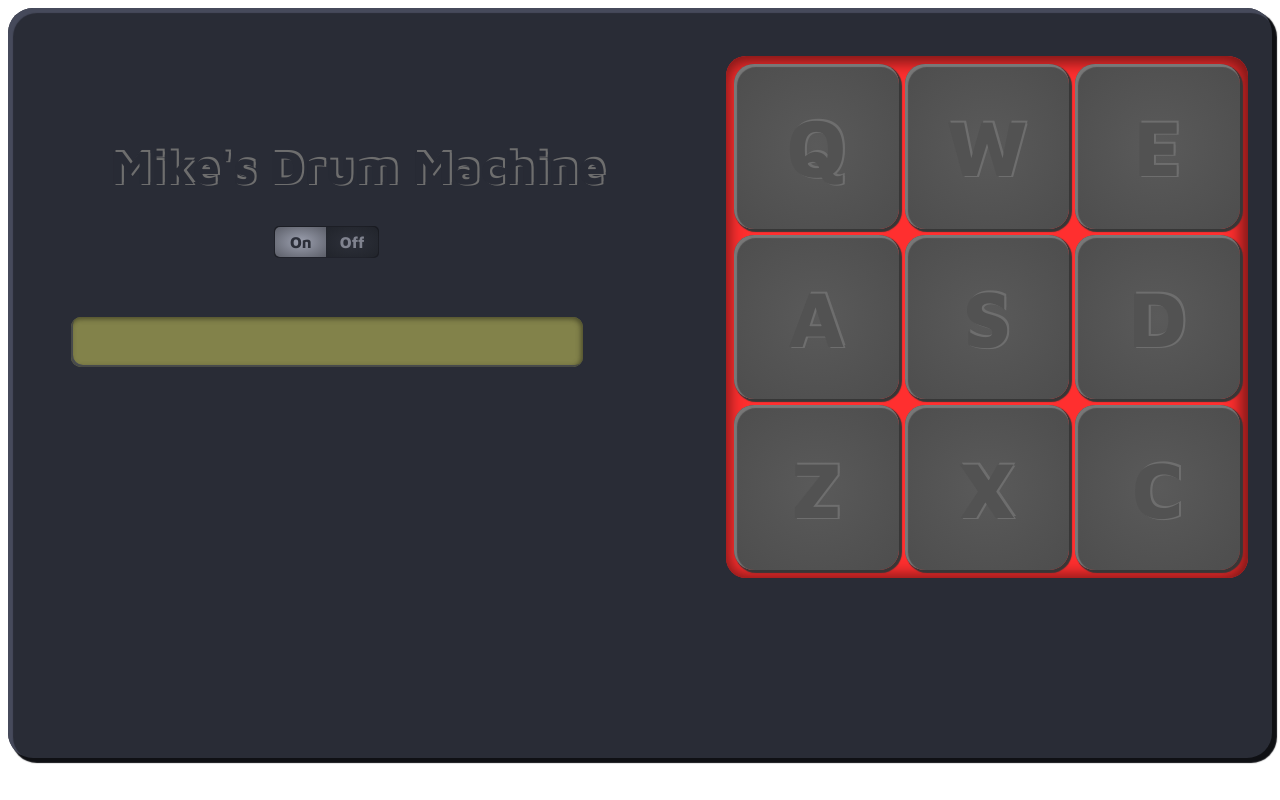
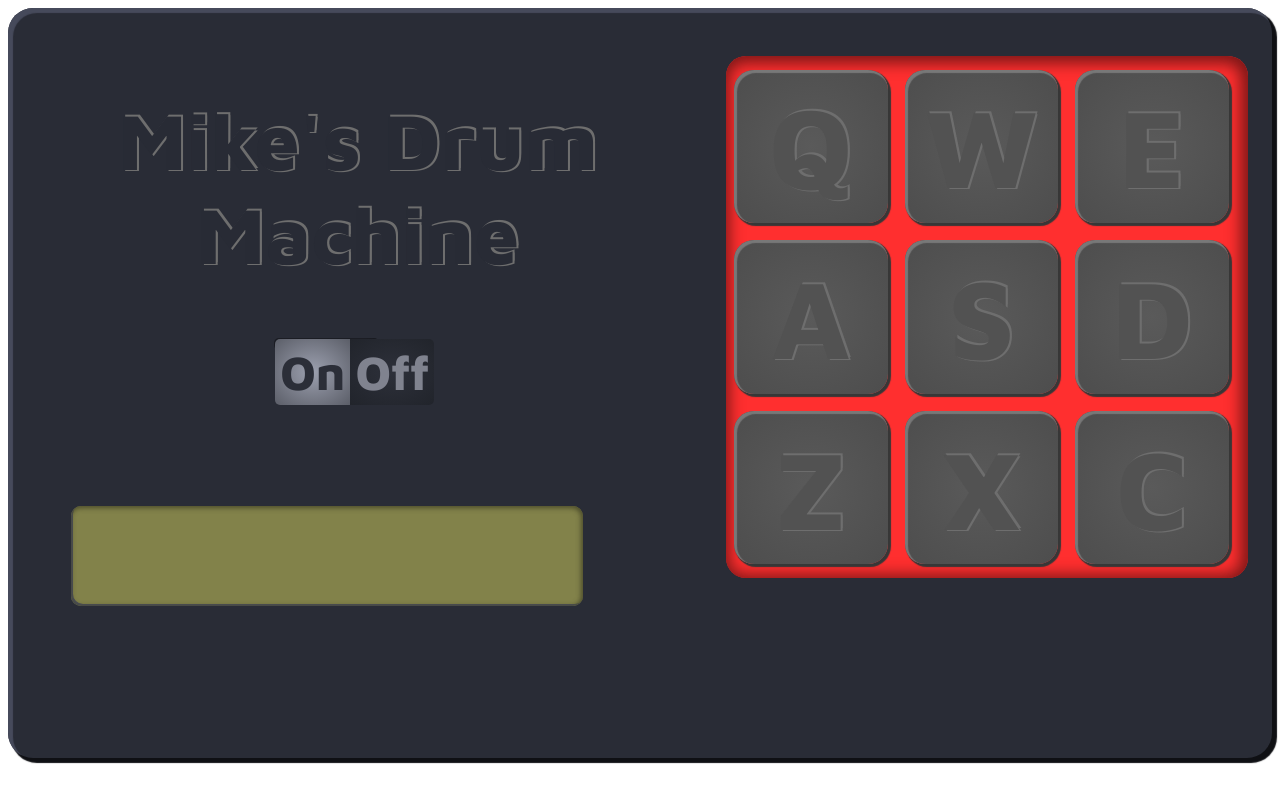
Before and after one commit to MWyssy/drum-machine, a React (Vite) app: page / in a window 1280 px wide. Built offline with nearby package versions, Linux system fonts and the light colour scheme.

Commit message:
resonsiveness touchups

```diff
--- a/src/Styles/Display.css
+++ b/src/Styles/Display.css
@@ -24,6 +24,13 @@ h3 {
             font-size: 1.5rem;
         }
     }
+    @media (min-width: 800px) {
+        #display {
+            font-size: 2.5rem;
+            height: 100px;
+            margin-bottom: -10%;
+        }
+    }
 }
 
 
@@ -34,6 +41,14 @@ h3 {
     @media (min-width: 0) {
         #display {
             font-size: 1.5rem;
+            margin-top: -10%;
+        }
+    }
+    @media (min-width: 1000px) {
+        #display {
+            font-size: 2.5rem;
+            height: 100px;
+            margin-top: 25%;
         }
     }
 }
--- a/src/Styles/DrumPad.css
+++ b/src/Styles/DrumPad.css
@@ -1,4 +1,5 @@
 #drum-pads {
+    aspect-ratio: 1 / 1;
     display: grid;
     grid-template-columns: 1fr 1fr 1fr;
     grid-template-rows: 1fr 1fr 1fr;
@@ -8,6 +9,8 @@
     border-radius: 20px;
     box-shadow: inset -2px 2px 15px 5px rgb(122, 23, 23);
     margin-left: 2%;
+    justify-content: center;
+    align-items: center;
 }
 
 .drum-pad {
@@ -54,11 +57,23 @@
             margin-left: 5%;
         }
     }
+    @media (min-width: 800px) {
+        .drum-pad {
+            font-size: 7rem;
+        }
+        #drum-pads {
+            max-height: 60%;
+            margin-top: 10%;
+        }
+    }
 }
 
 @media (orientation: landscape) {
     #body {
         display: flex;
+    }
+    .drum-pad {
+        max-width: 90%;
     }
     #drum-pads {
         width: 40%;
@@ -81,5 +96,14 @@
         }
     }
 
+    @media (min-width: 1000px) {
+        .drum-pad {
+            font-size: 7rem;
+        }
+        #drum-pads {
+            max-height: 85%;
+        }
+    }
+
 
 }
--- a/src/Styles/Switch.css
+++ b/src/Styles/Switch.css
@@ -30,11 +30,45 @@
     color: var(--off-text);
 }
 
-@media (min-width: 0) {
-    .on-off {
-        font-size: 1rem;
+
+
+@media (orientation: portrait) {
+
+    @media (min-width: 0) {
+        .on-off {
+            font-size: 1rem;
+        }
+        #switch {
+            margin-top: -10%;
+        }
     }
-    #switch {
-        margin-top: -10%;
+    @media (min-width: 800px) {
+        .on-off {
+            font-size: 2rem;
+        }
+        #switch {
+            margin-top: -10%;
+        }
     }
 }
+
+
+@media (orientation: landscape) {
+
+    @media (min-width: 0) {
+        .on-off {
+            font-size: 1rem;
+        }
+        #switch {
+            margin-top: -10%;
+        }
+    }
+    @media (min-width: 1000px) {
+        .on-off {
+            font-size: 3rem;
+        }
+        #switch {
+            margin-top: -10%;
+        }
+    }
+}
--- a/src/Styles/Title.css
+++ b/src/Styles/Title.css
@@ -13,6 +13,11 @@ h1 {
         width: 100%;
         margin-top: 10%;
     }
+    @media (min-width: 800px) {
+        h1 {
+            font-size: 5rem;
+        }
+    }
 
 }
 
@@ -21,4 +26,16 @@ h1 {
         width: 55%;
         margin-top: 10%;
     }
+    @media (min-width: 0) {
+        #title {
+            width: 55%;
+            margin-top: 0;
+        }
+    }
+
+    @media (min-width: 1000px) {
+        h1 {
+            font-size: 5rem;
+        }
+    }
 }
```
